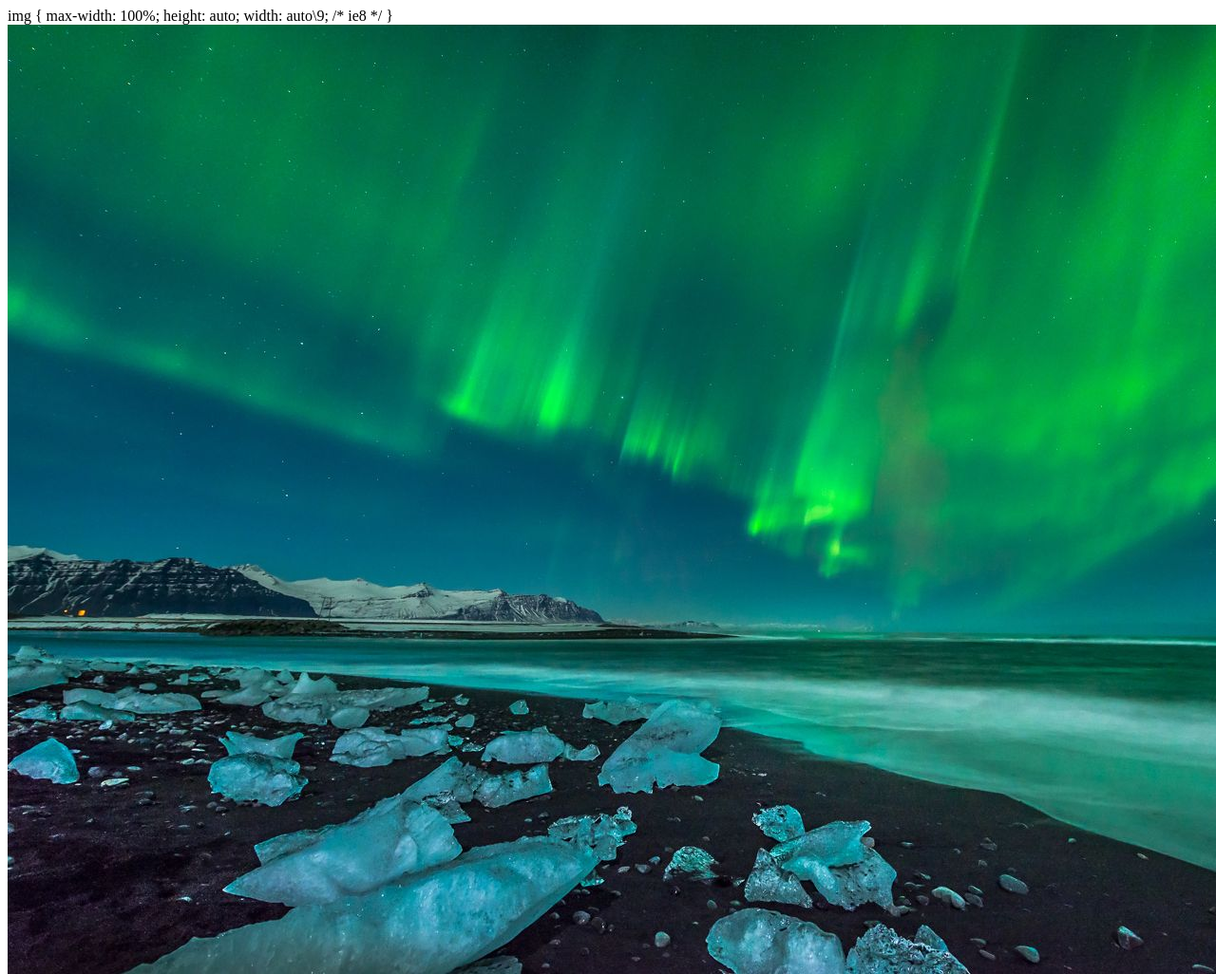
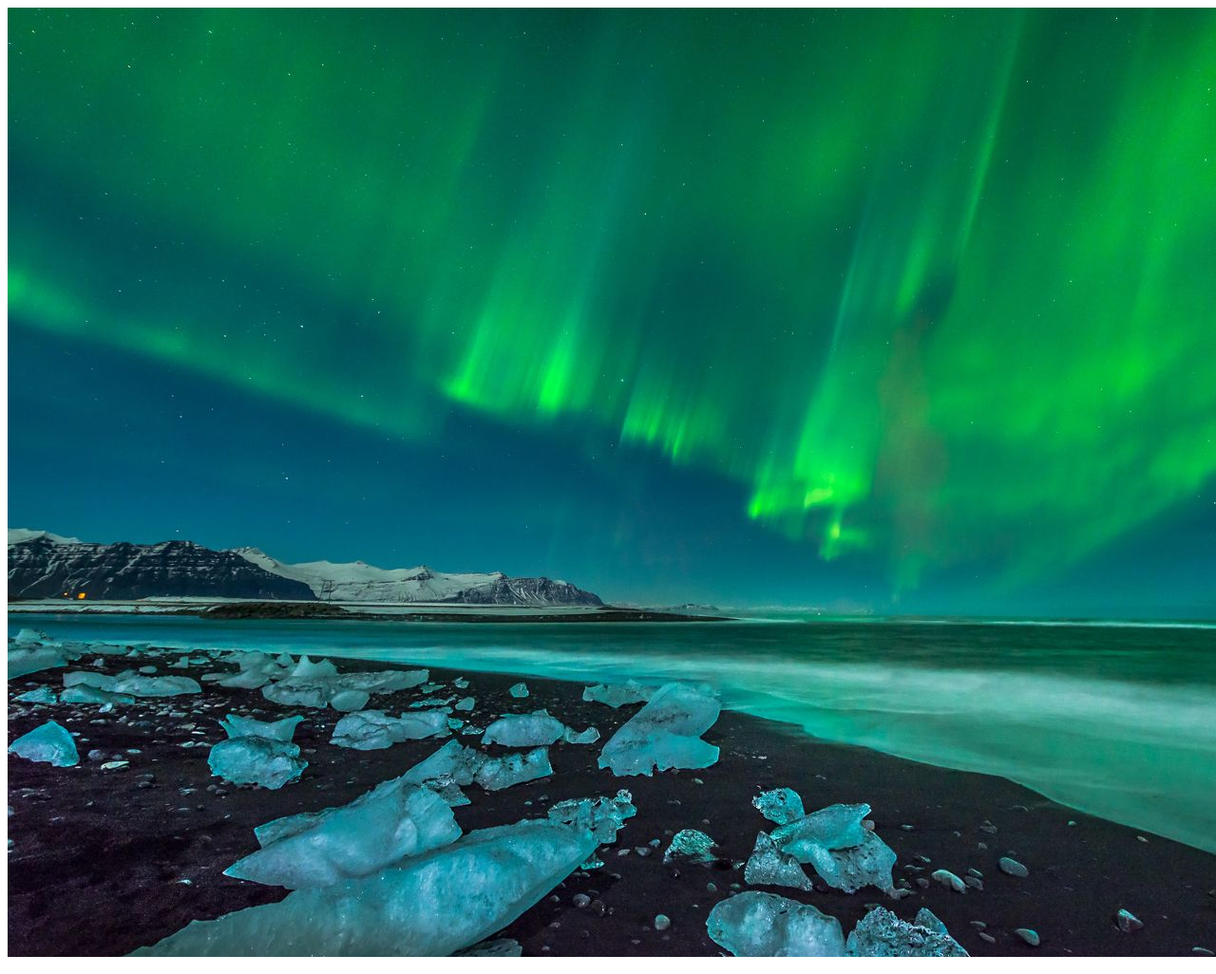
Before and after one commit to MnaBad/My-website-, a plain HTML site: page base.html in a window 1280 px wide. Shown: the top 1026 px of the page at 95% size. Drawn offline with Linux system fonts and the light colour scheme.

Commit message:
Fixes to base.html file

```diff
--- a/base.html
+++ b/base.html
@@ -3,11 +3,7 @@
 
 <body>
 
-  img {
-    max-width: 100%;
-    height: auto;
-    width: auto\9; /* ie8 */
-}
+<script> src="backroundSize.js" </script>
 
   <img id="nLights" src="Polar lights.jpg" alt="img" >
 
```
